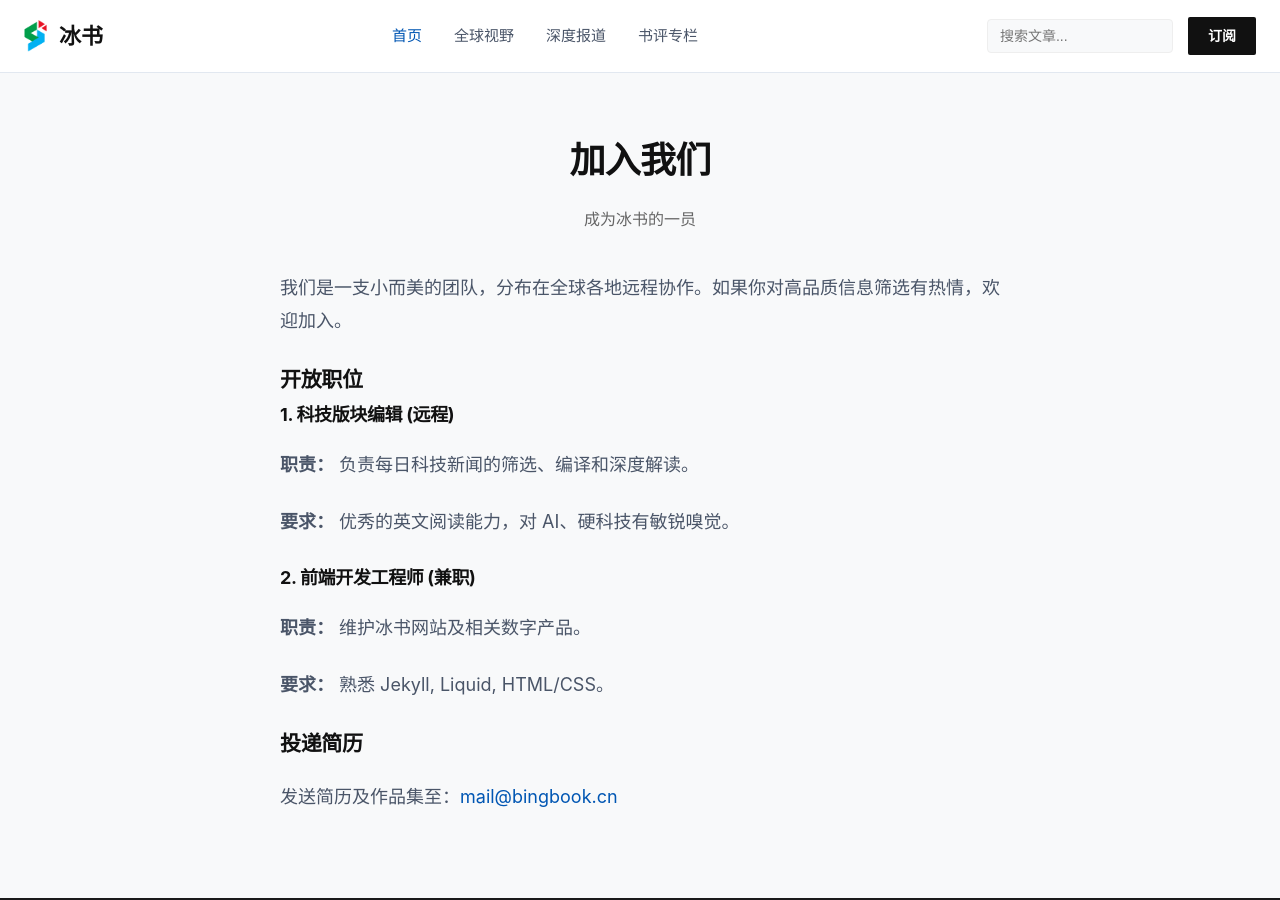
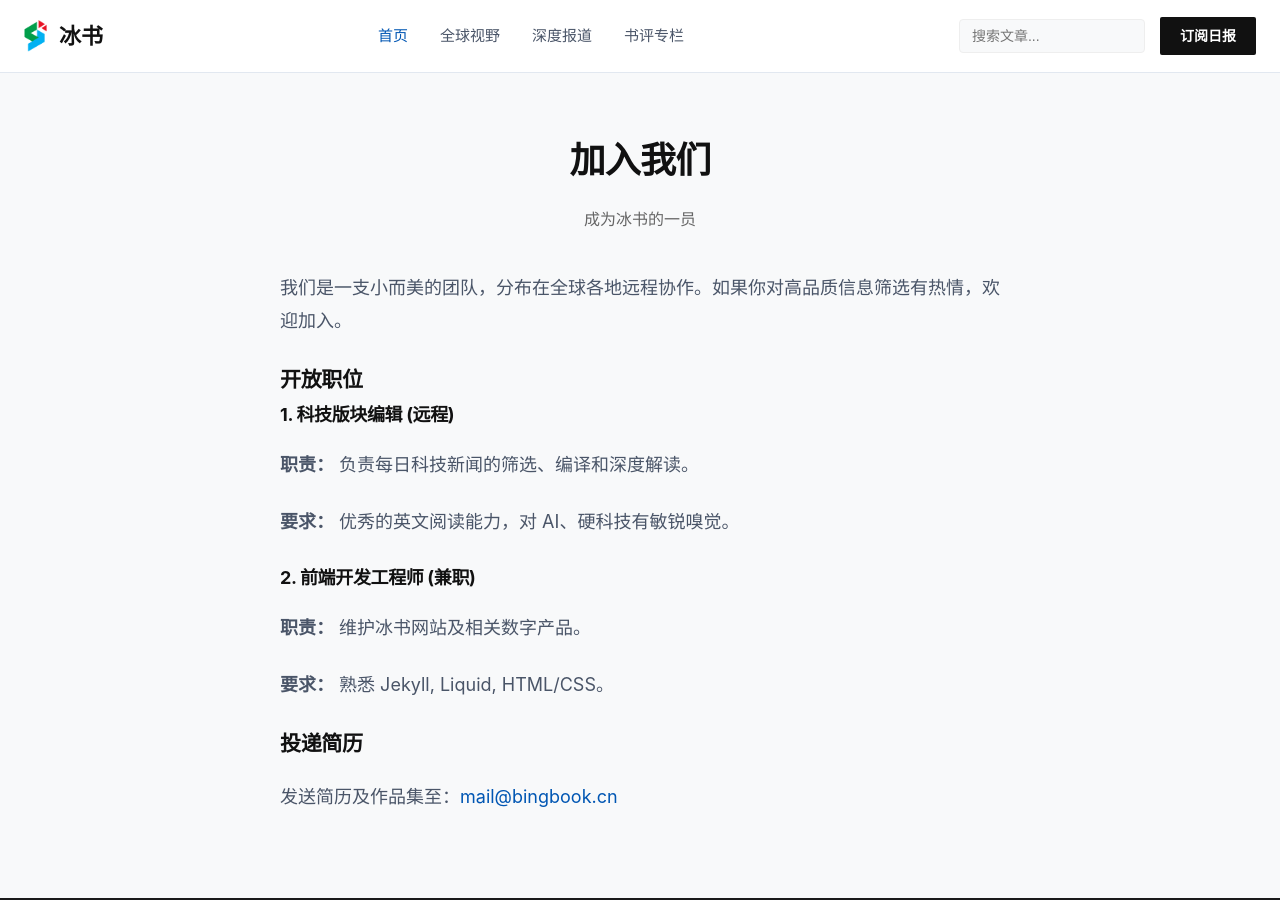
Before and after one commit to rzcne/github.io, a Jekyll site: the page built from careers.md, in a window 1280 px wide and 900 px high. Built offline with Jekyll 4.4.1, drawn with Linux system fonts in a browser that asks for light colours; some of the changed text lies outside the part shown.

Commit message:
Update default.html

```diff
--- a/_layouts/default.html
+++ b/_layouts/default.html
@@ -4,8 +4,14 @@
     <meta charset="UTF-8">
     <meta name="viewport" content="width=device-width, initial-scale=1.0">
     <title>{% if page.title %}{{ page.title }} - {% endif %}{{ site.title }}</title>
+
+    <!-- === Favicon 图标设置 === -->
+    <!-- 默认使用 logo.png，如果你以后有专门的 favicon.png，请在这里修改路径 -->
+    <link rel="icon" href="{{ site.baseurl }}/img/logo.png" type="image/png">
+    <link rel="apple-touch-icon" href="{{ site.baseurl }}/img/logo.png">
+
     <style>
-        /* --- 1. 设计系统 (Design System) --- */
+        /* --- 1. 全局设计系统 --- */
         :root {
             --brand-primary: #0056b3;
             --brand-accent: #00a8e8;
@@ -16,7 +22,6 @@
             --text-body: #4a5568;
             --text-meta: #718096;
             --border-color: #e2e8f0;
-            --card-shadow: 0 1px 3px rgba(0,0,0,0.05);
             --card-hover-shadow: 0 10px 15px -3px rgba(0, 0, 0, 0.05);
             --spacing-container: 1280px;
         }
@@ -35,26 +40,24 @@
         ul { list-style: none; padding: 0; margin: 0; }
         img { max-width: 100%; display: block; }
 
-        /* --- 2. 顶部导航 (Header) --- */
+        /* --- 2. 顶部导航 --- */
         header { background: #fff; border-bottom: 1px solid var(--border-color); position: sticky; top: 0; z-index: 1000; height: 72px; }
         .header-inner { max-width: var(--spacing-container); margin: 0 auto; padding: 0 24px; height: 100%; display: flex; align-items: center; justify-content: space-between; }
 
         .brand-area { display: flex; align-items: center; gap: 12px; }
-        .logo-img { height: 32px; width: auto; display: block; } /* Logo 样式 */
+        .logo-img { height: 32px; width: auto; display: block; }
         .brand-text { font-size: 22px; font-weight: 800; color: var(--text-heading); font-family: 'Georgia', serif; }
 
         .nav-links { display: none; gap: 32px; }
         .nav-links a { font-size: 15px; font-weight: 500; }
-        .nav-links a:hover { color: var(--brand-primary); }
-        .nav-links a.active { color: var(--brand-primary); }
+        .nav-links a:hover, .nav-links a.active { color: var(--brand-primary); }
 
         .header-actions { display: flex; align-items: center; gap: 15px; }
 
-        /* 搜索框组件 */
+        /* 搜索框样式 */
         .search-container { position: relative; }
         .search-input {
-            padding: 8px 12px;
-            border-radius: 4px; border: 1px solid #eee; background: #f8f9fa;
+            padding: 8px 12px; border-radius: 4px; border: 1px solid #eee; background: #f8f9fa;
             font-size: 14px; width: 160px; transition: all 0.2s;
         }
         .search-input:focus {
@@ -101,50 +104,36 @@
         .card-summary { font-size: 14px; color: var(--text-body); margin-bottom: 20px; display: -webkit-box; -webkit-line-clamp: 3; -webkit-box-orient: vertical; overflow: hidden; flex-grow: 1; }
         .card-meta { display: flex; justify-content: space-between; padding-top: 16px; border-top: 1px solid #f0f0f0; font-size: 12px; color: var(--text-meta); }
 
-        /* --- 6. 文章详情页 --- */
+        /* --- 5. 文章详情页 --- */
         .post-content { max-width: 720px; margin: 0 auto; font-size: 18px; line-height: 1.8; }
         .post-content p { margin-bottom: 24px; }
         .post-header { text-align: center; margin-bottom: 40px; }
         .post-header h1 { font-size: 36px; margin-bottom: 16px; font-family: "Songti SC", serif; }
 
-        /* --- 7. 页脚 (Footer) --- */
+        /* --- 6. 页脚 (Footer) --- */
         footer { background-color: var(--bg-footer); color: #888; padding: 60px 0 30px; font-size: 14px; margin-top: auto; }
-
-        .footer-content {
-            max-width: var(--spacing-container);
-            margin: 0 auto;
-            padding: 0 24px;
-            display: grid;
-            /* 响应式 Grid：手机1列，平板2列，桌面4列 */
-            grid-template-columns: repeat(auto-fit, minmax(220px, 1fr));
-            gap: 40px;
-            margin-bottom: 40px;
-            text-align: left;
-        }
-
+        .footer-content { max-width: var(--spacing-container); margin: 0 auto; padding: 0 24px; display: grid; grid-template-columns: repeat(auto-fit, minmax(220px, 1fr)); gap: 40px; margin-bottom: 40px; text-align: left; }
         .footer-col h4 { color: #fff; margin-bottom: 20px; font-size: 16px; }
         .footer-col ul li { margin-bottom: 10px; }
-        .footer-col ul li a:hover { color: #fff; text-decoration: underline; }
+        .footer-col ul li a:hover { color: #fff; }
 
-        /* 订阅表单 */
         .subscribe-form { display: flex; margin-top: 15px; border-radius: 2px; overflow: hidden; }
         .subscribe-form input { padding: 10px 15px; border: none; width: 65%; font-size: 14px; outline: none; }
         .subscribe-form button { width: 35%; background: var(--brand-primary); color: white; border: none; cursor: pointer; font-weight: 600; transition: background 0.3s; }
         .subscribe-form button:hover { background: var(--brand-accent); }
 
         #subscribe-section { scroll-margin-top: 20px; }
-
         .copyright { text-align: center; border-top: 1px solid #333; padding-top: 30px; margin-top: 30px; color: #555; }
     </style>
 </head>
 <body>
 
-    <!-- 头部导航 -->
+    <!-- 顶部 -->
     <header>
         <div class="header-inner">
             <a href="{{ site.baseurl }}/" class="brand-area">
-                <!-- Logo: 请确保 /img/logo.png 存在 -->
-                <img src="/img/logo.png" alt="BingBook" class="logo-img" onerror="this.style.display='none'">
+                <!-- 引用 Logo -->
+                <img src="{{ site.baseurl }}/img/logo.png" alt="BingBook" class="logo-img" onerror="this.style.display='none'">
                 <span class="brand-text">冰书</span>
             </a>
             <nav class="nav-links">
@@ -154,18 +143,16 @@
                 <a href="{{ site.baseurl }}/books/">书评专栏</a>
             </nav>
             <div class="header-actions">
-                <!-- 搜索 -->
                 <div class="search-container">
                     <input type="text" id="search-input" class="search-input" placeholder="搜索文章...">
                     <div id="search-results"></div>
                 </div>
-                <!-- 顶部订阅按钮 -->
-                <a href="#subscribe-section" class="btn-subscribe">订阅</a>
+                <a href="#subscribe-section" class="btn-subscribe">订阅日报</a>
             </div>
         </div>
     </header>
 
-    <!-- 主体内容 -->
+    <!-- 页面主体 -->
     <main class="main-container">
         {{ content }}
     </main>
@@ -173,14 +160,10 @@
     <!-- 页脚 -->
     <footer>
         <div class="footer-content">
-
-            <!-- 第 1 列：关于 -->
             <div class="footer-col">
                 <h4>关于冰书</h4>
                 <p style="line-height: 1.8;">冰书 (BingBook.cn) 致力于为读者提供高价值的信息筛选服务，在信息过载的时代，保持冷静与深度。</p>
             </div>
-
-            <!-- 第 2 列：导航 -->
             <div class="footer-col">
                 <h4>栏目导航</h4>
                 <ul>
@@ -190,8 +173,6 @@
                     <li><a href="{{ site.baseurl }}/podcast/">播客精选</a></li>
                 </ul>
             </div>
-
-            <!-- 第 3 列：合作 -->
             <div class="footer-col">
                 <h4>联系与合作</h4>
                 <ul>
@@ -202,104 +183,71 @@
                 </ul>
             </div>
 
-            <!-- 第 4 列：订阅 & 二维码 (整合版) -->
+            <!-- 订阅与公众号区域 -->
             <div class="footer-col" id="subscribe-section">
                 <h4>订阅更新</h4>
-                <p style="margin-bottom:10px;">每周一发送精选周刊。</p>
-
-                <!-- 邮箱订阅 -->
+                <p>每周一发送精选周刊。</p>
                 <div class="subscribe-form">
                     <input type="email" id="subscribe-email" placeholder="您的邮箱">
                     <button id="subscribe-btn">订阅</button>
                 </div>
 
-                <!-- 分割线 -->
                 <div style="margin: 25px 0; border-top: 1px dashed #333;"></div>
 
-                <!-- 公众号二维码区域 -->
                 <div style="display: flex; gap: 15px; align-items: flex-start;">
-                    <!-- 这里引用 /img/qrcode.png -->
-                    <!-- style 里的 background: white 是为了防止二维码在黑底上看不清 -->
+                    <!-- 引用二维码 -->
                     <img src="{{ site.baseurl }}/img/qrcode.png" alt="公众号"
                          style="width: 80px; height: 80px; border-radius: 4px; background: #fff; padding: 4px;"
-                         onerror="this.src='/img/qrcode.jpg'">
-
+                         onerror="this.src='https://api.qrserver.com/v1/create-qr-code/?size=150x150&data=BingBook'">
                     <div style="flex: 1;">
                         <h5 style="color: #fff; margin: 0 0 5px 0; font-size: 14px;">关注官方公众号</h5>
-                        <p style="margin: 0; font-size: 12px; color: #888; line-height: 1.5;">
-                            扫码获取每日深度推送与独家福利。
-                        </p>
+                        <p style="margin: 0; font-size: 12px; color: #888; line-height: 1.5;">扫码获取每日深度推送与独家福利。</p>
                     </div>
                 </div>
             </div>
-
         </div>
         <div class="copyright">
-            &copy; {{ site.time | date: "%Y" }} 冰书BingBook.cn.
+            &copy; {{ site.time | date: "%Y" }} 冰书BingBook.cn .
         </div>
     </footer>
 
-    <!-- 功能脚本 -->
     <script>
-        // 1. 订阅功能
+        // 订阅脚本
         const subBtn = document.getElementById('subscribe-btn');
         const subInput = document.getElementById('subscribe-email');
         if(subBtn && subInput){
             subBtn.addEventListener('click', function() {
                 const email = subInput.value;
                 if (!email) { alert('请输入您的邮箱地址'); subInput.focus(); return; }
-                const emailRegex = /^[^\s@]+@[^\s@]+\.[^\s@]+$/;
-                if (!emailRegex.test(email)) { alert('请输入有效的邮箱地址'); return; }
                 const subject = encodeURIComponent('申请订阅冰书');
                 const body = encodeURIComponent(`你好，我是 ${email}，希望订阅冰书每日精选。`);
                 window.location.href = `mailto:mail@bingbook.cn?subject=${subject}&body=${body}`;
             });
-            subInput.addEventListener('keypress', function(e) {
-                if (e.key === 'Enter') { subBtn.click(); }
-            });
+            subInput.addEventListener('keypress', function(e) { if (e.key === 'Enter') subBtn.click(); });
         }
 
-        // 2. 搜索功能
+        // 搜索脚本
         const searchInput = document.getElementById('search-input');
         const searchResults = document.getElementById('search-results');
         let postsData = [];
-
-        // 加载 search.json
-        fetch('{{ site.baseurl }}/search.json')
-            .then(response => response.json())
-            .then(data => { postsData = data; })
-            .catch(error => console.error('Error loading search:', error));
+        fetch('{{ site.baseurl }}/search.json').then(r => r.json()).then(d => { postsData = d; });
 
         searchInput.addEventListener('input', function(e) {
             const query = e.target.value.toLowerCase().trim();
-            searchResults.innerHTML = '';
-            searchResults.style.display = 'none';
+            searchResults.style.display = 'none'; searchResults.innerHTML = '';
             if (query.length === 0) return;
-
-            const filteredPosts = postsData.filter(post =>
-                post.title.toLowerCase().includes(query)
-            );
-
+            const filtered = postsData.filter(p => p.title.toLowerCase().includes(query));
             searchResults.style.display = 'block';
-
-            if (filteredPosts.length > 0) {
-                filteredPosts.forEach(post => {
-                    const link = document.createElement('a');
-                    link.href = post.url;
-                    link.className = 'search-item';
-                    link.innerHTML = `<span class="search-item-title">${post.title}</span><span class="search-item-meta">${post.date} · ${post.category}</span>`;
-                    searchResults.appendChild(link);
+            if (filtered.length > 0) {
+                filtered.forEach(p => {
+                    const a = document.createElement('a'); a.href = p.url; a.className = 'search-item';
+                    a.innerHTML = `<span class="search-item-title">${p.title}</span><span class="search-item-meta">${p.date} · ${p.category}</span>`;
+                    searchResults.appendChild(a);
                 });
-            } else {
-                searchResults.innerHTML = '<div class="no-results">没有找到相关文章</div>';
-            }
+            } else { searchResults.innerHTML = '<div class="no-results">无结果</div>'; }
         });
-
-        // 点击外部关闭搜索
         document.addEventListener('click', function(e) {
-            if (!searchInput.contains(e.target) && !searchResults.contains(e.target)) {
-                searchResults.style.display = 'none';
-            }
+            if (!searchInput.contains(e.target) && !searchResults.contains(e.target)) searchResults.style.display = 'none';
         });
     </script>
 </body>
```
Also changed, not shown: other parts of _layouts/default.html (+3 -3 lines).
